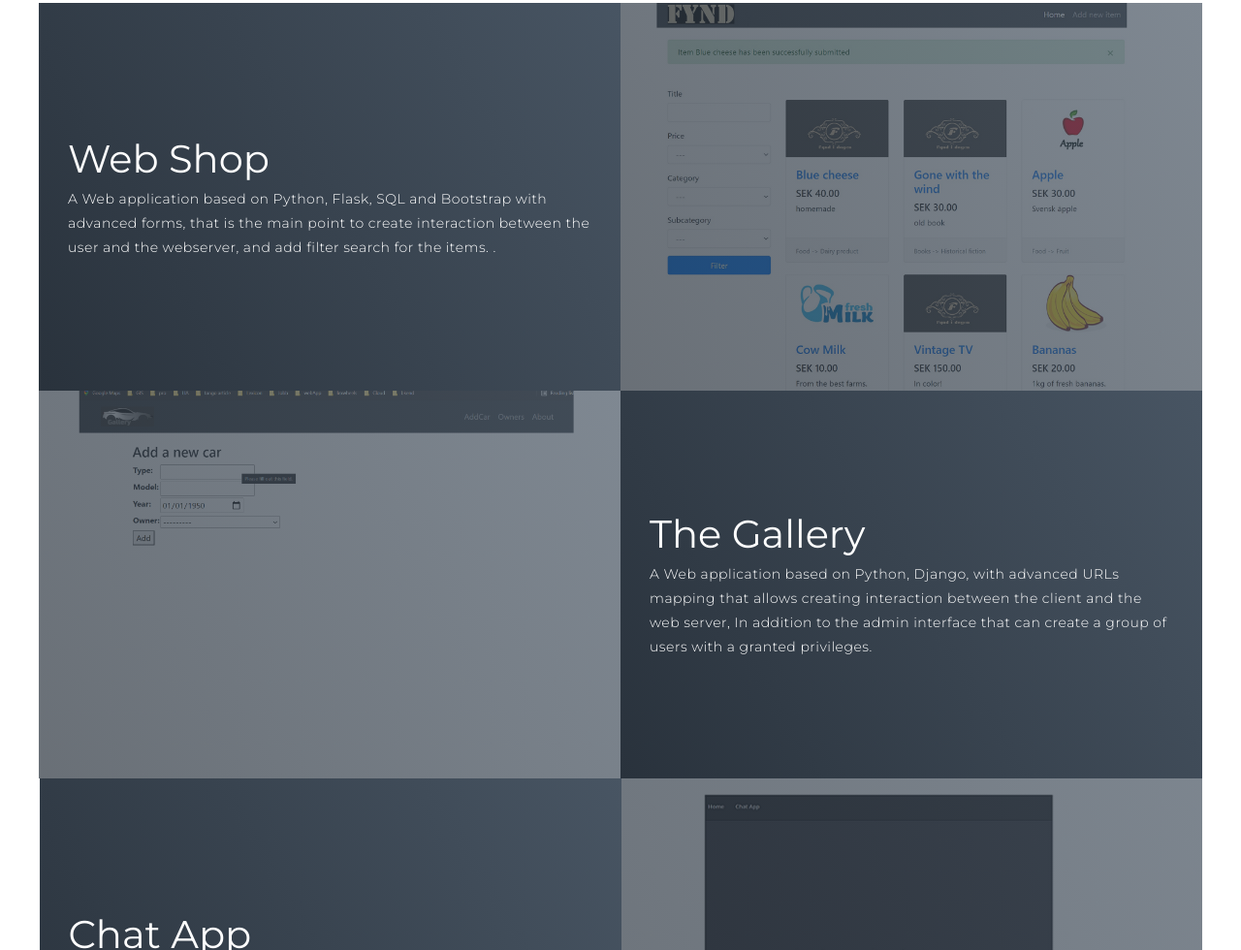
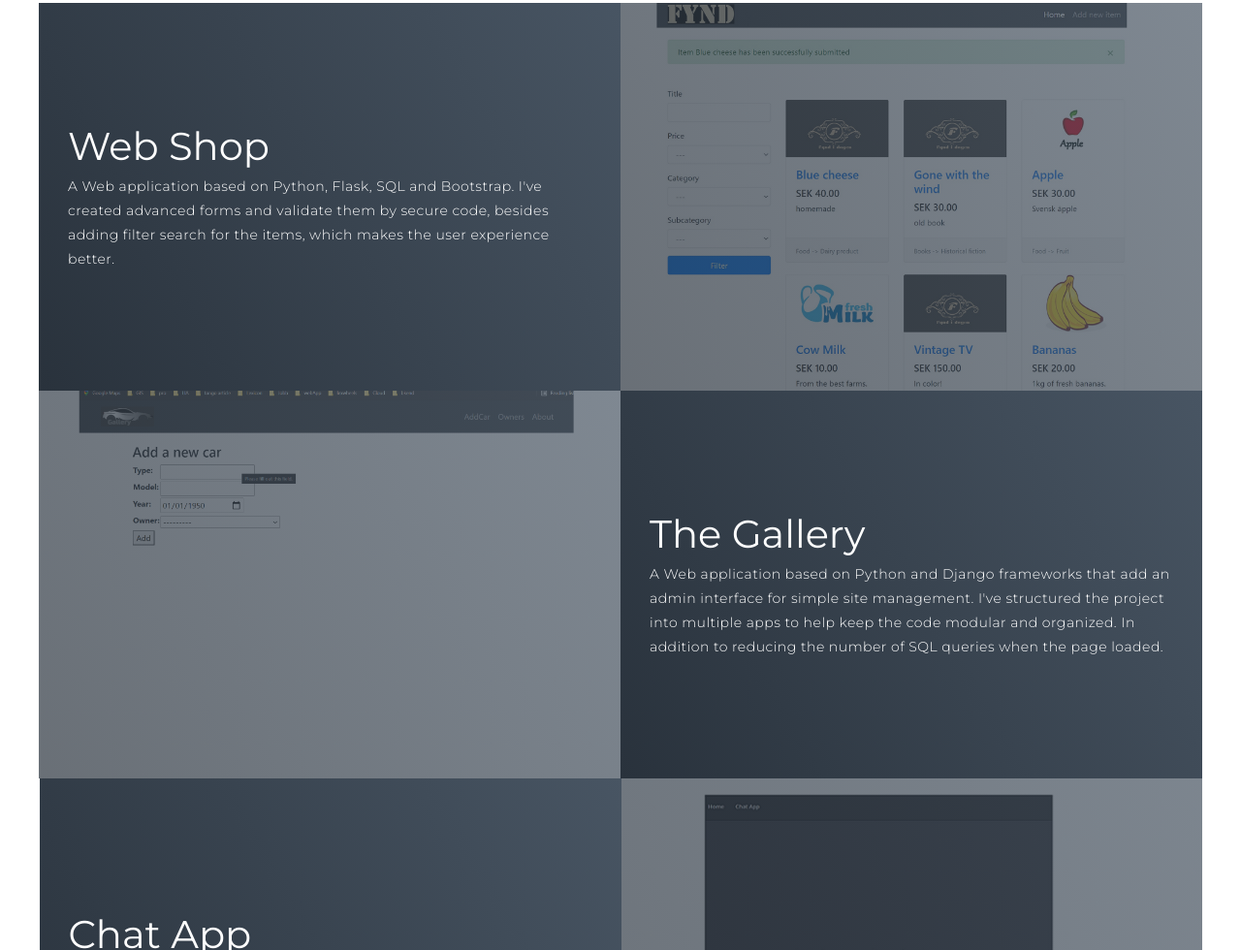
Before and after one commit to AmmarSahyoun/portfolio, a plain HTML site: page index.html in a window 1280 px wide. Shown: the part 2112-3092 px from the top of the page at 97% size. Drawn offline with Linux system fonts and the light colour scheme.

Commit message:
edit the projects

```diff
--- a/index.html
+++ b/index.html
@@ -91,9 +91,9 @@
         <div class="project-item">
           <div class="project-info">
             <h1>Web Shop</h1>
-              <p>A Web application based on Python, Flask, SQL and Bootstrap with advanced forms, that is the main
-              point to create interaction between the user and the webserver, and add filter search for the items.
-              .</p>
+              <p> A Web application based on Python, Flask, SQL and Bootstrap. I've created advanced
+                forms and validate them by secure code, besides adding filter search for the items,
+                which makes the user experience better. </p>
           </div>
           <div class="project-img">
             <img src="./img/p4.png" alt="img">
@@ -103,9 +103,9 @@
         <div class="project-item">
           <div class="project-info">
             <h1>The Gallery</h1>
-              <p>A Web application based on Python, Django, with advanced URLs mapping that allows creating interaction between
-              the client and the web server, In addition to the admin interface that can create a group of users with a granted
-               privileges. </p>
+              <p>A Web application based on Python and Django frameworks that add an admin interface
+                for simple site management. I've structured the project into multiple apps to help keep the code modular and organized.
+                In addition to reducing the number of SQL queries when the page loaded. </p>
           </div>
           <div class="project-img">
             <img src="./img/p5.png" alt="img">
```
